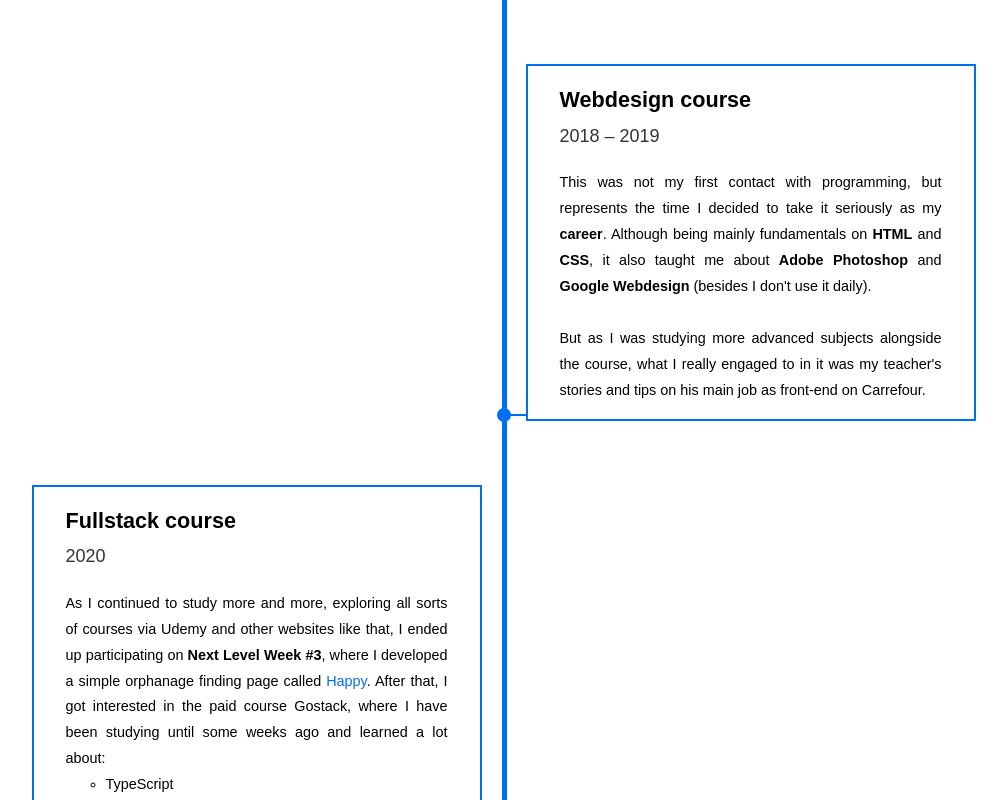
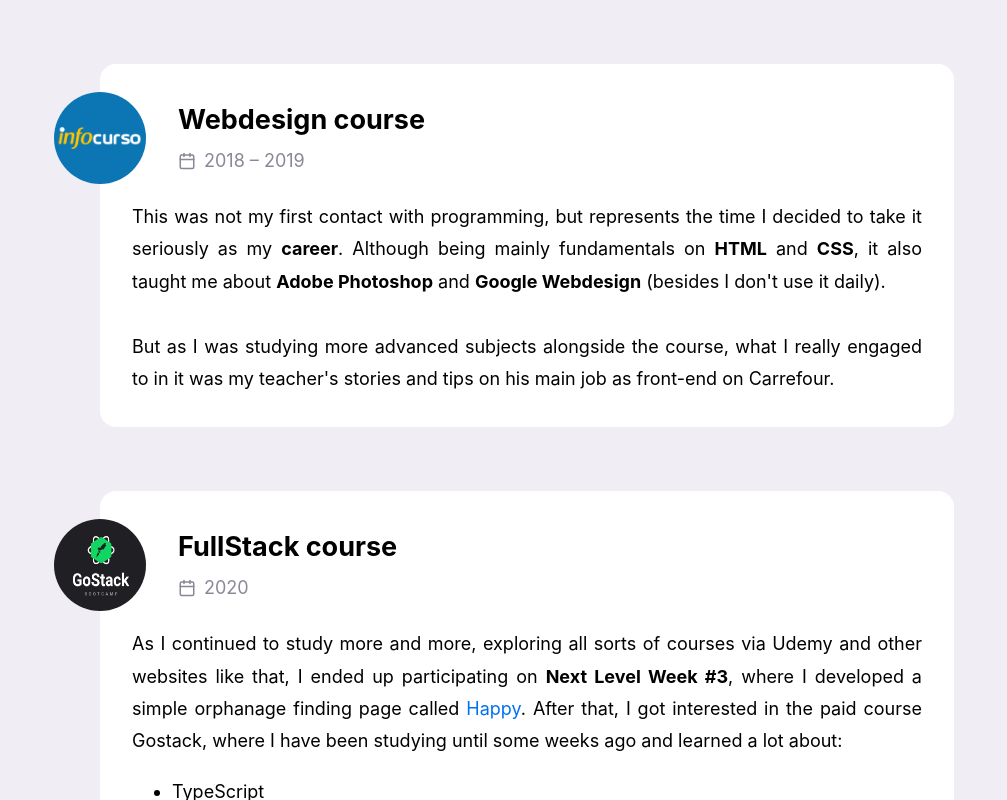
Before and after one commit to EduardoRodriguesF/resume, a Next.js app: page /education in a window 1280 px wide. Shown: the top 800 px of the page, without its empty margins (136-1143 px from the left). Built offline with nearby package versions, Linux system fonts and the light colour scheme.

Commit message:
feat(education): page reworked

```diff
--- a/components/Layout/index.js
+++ b/components/Layout/index.js
@@ -7,7 +7,7 @@ import Footer from '../Footer';
 
 import { Content } from './styles';
 
-export default function Layout({ children }) {
+export default function Layout({ children, gray }) {
   return (
     <>
       <Head>
@@ -15,14 +15,14 @@ export default function Layout({ children }) {
         <meta name="description" content="Front-end developer" />
       </Head>
       <GlobalStyle />
-      <Content>
+      <Content gray={gray}>
         <Fade triggerOnce direction="left" cascade>
           {children}
         </Fade>
+        <Fade triggerOnce direction="left">
+          <Footer />
+        </Fade>
       </Content>
-      <Fade triggerOnce direction="up">
-        <Footer />
-      </Fade>
     </>
   );
 }
--- a/components/Layout/styles.js
+++ b/components/Layout/styles.js
@@ -6,4 +6,5 @@ export const Content = styled.div`
   display: flex;
   flex-direction: column;
   align-items: center;
+  background-color: ${(props => props.gray ? '#F0EDF5' : '#fff')}
 `;
--- a/components/TimePassage/styles.js
+++ b/components/TimePassage/styles.js
@@ -6,7 +6,6 @@ export const Container = styled.li`
   width: 5px;
   padding-top: 64px;
   background: ${({ done }) => done ? '#0070F3' : '#333'};
-
   &::after {
     content: '';
     position: absolute;
@@ -29,7 +28,7 @@ export const Container = styled.li`
     flex: 1;
     padding: 15px 32px;
     background: #fff;
-    border: 2px solid ${({ done }) => done ? '#0070F3' : '#333'};;
+    border: 2px solid ${({ done }) => done ? '#0070F3' : '#333'};
     font-family: Arial, Helvetica, sans-serif;
     color: #000;
 
--- a/pages/education.js
+++ b/pages/education.js
@@ -1,29 +1,37 @@
 import Link from 'next/link';
+import Image from 'next/image';
 
-import { FiAward } from 'react-icons/fi';
+import { FiAward, FiCalendar } from 'react-icons/fi';
 
 import Layout from '../components/Layout';
-import GoBackButton from '../components/GoBackButton';
-import TimePassage from '../components/TimePassage';
 
-import { Content } from '../styles/pages/education';
+import { Content, CardCourse, CardCover, CardContent } from '../styles/pages/education';
 
 export default function Education() {
   return (
-    <Layout>
+    <Layout gray>
       <Content>
-        <TimePassage done>
+        <CardCourse>
+          <CardCover>
+            <Image src="/infocurso.png" width="128" height="128"/>
+          </CardCover>
+          <CardContent>
             <h2>Webdesign course</h2>
-          <span>2018 – 2019</span>
+            <span><FiCalendar size={18} /> 2018 – 2019</span>
             <p>
               This was not my first contact with programming, but represents the time I decided to take it seriously as my <b>career</b>.
               Although being mainly fundamentals on <b>HTML</b> and <b>CSS</b>, it also taught me about <b>Adobe Photoshop</b> and <b>Google Webdesign</b> (besides I don't use it daily).<br /><br />
               But as I was studying more advanced subjects alongside the course, what I really engaged to in it was my teacher's stories and tips on his main job as front-end on Carrefour.
             </p>
-        </TimePassage>
-        <TimePassage done>
-          <h2>Fullstack course</h2>
-          <span>2020</span>
+          </CardContent>
+        </CardCourse>
+        <CardCourse>
+          <CardCover>
+            <Image src="/gostack.png" width="128" height="128"/>
+          </CardCover>
+          <CardContent>
+            <h2>FullStack course</h2>
+            <span><FiCalendar size={18} />2020</span>
             <p>
               As I continued to study more and more, exploring all sorts of courses via Udemy and other websites like that, I ended up participating on <b>Next Level Week #3</b>, where I developed a simple orphanage finding page called <a href="https://github.com/EduardoRodriguesF/happy">Happy</a>.
               After that, I got interested in the paid course Gostack, where I have been studying until some weeks ago and learned a lot about: <br />
@@ -41,14 +49,20 @@ export default function Education() {
               Not stopping there, the course is constantly getting updates. Rocketseat announced a revamped course, <b>Ignite</b>, in <b>March 2021</b>, which I am already excited to take.
               <br/><br/><FiAward size={16} /> <Link href="/gostack-certificate.pdf">Certificate</Link>
             </p>
-        </TimePassage>
-        <TimePassage title="Information Systems (Bachelor)" date="2021 – 2025">
+          </CardContent>
+        </CardCourse>
+        <CardCourse>
+          <CardCover>
+            <Image src="/unisanta.jpeg" width="128" height="128"/>
+          </CardCover>
+          <CardContent>
             <h2>Information Systems (Bachelor)</h2>
-          <span>2021 – 2025</span>
+            <span><FiCalendar size={18} /> 2018 – 2019</span>
             <p>
-            Starting on February 5, I will be studying at <b>Unisanta</b> University.
+              Starting on February 3, I will be studying at <b>Unisanta</b> University.
             </p>
-        </TimePassage>
+          </CardContent>
+        </CardCourse>
       </Content>
     </Layout>
   );
--- a/styles/pages/education.js
+++ b/styles/pages/education.js
@@ -1,17 +1,100 @@
 import styled from 'styled-components';
 
-export const Content = styled.ul`
+export const Content = styled.div`
   display: flex;
+  width: 100vw;
   flex-direction: column;
   align-items: center;
   margin: 0 0 64px;
-  padding: 0;
+  padding: 64px 24px 0;
+`;
 
-  ul {
-    margin: 0;
+export const CardCourse = styled.div`
+  position: relative;
+  display: flex;
+  max-width: 900px;
+
+  & + div {
+    margin-top: 64px;
   }
 
-  @media screen and (max-width: 760px) {
-    display: block;
+  @media (max-width: 1024px) {
+    width: 100vw;
+    padding: 0 24px;
   }
 `;
+
+export const CardCover = styled.div`
+  display: flex;
+  align-items: center;
+  justify-content: center;
+  background-color: #fff;
+  position: absolute;
+  margin-top: 28px;
+  width: 92px;
+  height: 92px;
+  border-radius: 100px;
+  overflow: hidden;
+
+  img {
+    width: 92px;
+  }
+
+  @media (max-width: 640px) {
+    margin-left: 32px;
+  }
+
+  @media (max-width: 470px) {
+    margin-left: auto;
+    margin-right: auto;
+    left: 0;
+    right: 0;
+    text-align: center;
+  }
+`;
+
+export const CardContent = styled.div`
+  width: 100%;
+  border-radius: 16px;
+  background-color: #fff;
+  padding: 32px;
+  margin-left: 46px;
+  text-align: justify;
+
+  h2, span {
+    margin-left: 46px;
+  }
+
+  span {
+    display: flex;
+    align-items: center;
+    color: #888896;
+    margin-bottom: 24px;
+
+    svg {
+      margin-right: 8px;
+    }
+  }
+
+  @media (max-width: 640px) {
+    margin-left: 0;
+    display: flex;
+    flex-direction: column;
+    align-items: center;
+
+    h2, span {
+      margin-left: calc(32px + 64px + 24px);
+      text-align: center;
+    }
+  }
+
+  @media (max-width: 470px) {
+    h2, span {
+      margin-left: 0;
+    }
+
+    h2 {
+      margin-top: calc(64px + 32px);
+    }
+  }
+`;
```
Lines whose indentation alone changed are shown as unchanged.
